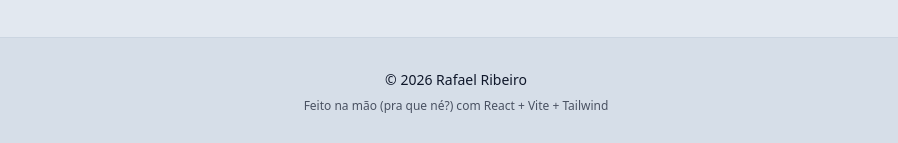
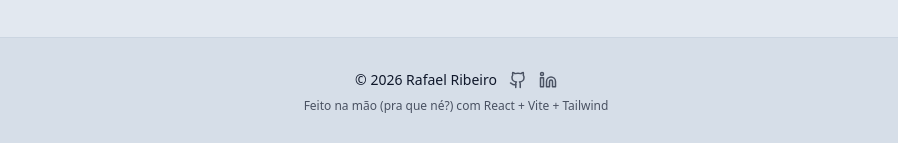
Before and after one commit to rafa-ribeiro/rafaelribeiro.dev, a React (Vite) app: page / in a window 1280 px wide. Shown: the part 654-797 px from the top of the page, without its empty margins (184-1082 px from the left). Built offline with nearby package versions, Linux system fonts and the light colour scheme.

Commit message:
chore: Add social icons

```diff
--- a/package.json
+++ b/package.json
@@ -11,6 +11,7 @@
   },
   "dependencies": {
     "gray-matter": "^4.0.3",
+    "lucide-react": "^0.564.0",
     "marked": "^17.0.2",
     "react": "^19.2.0",
     "react-dom": "^19.2.0",
--- a/src/components/Footer.tsx
+++ b/src/components/Footer.tsx
@@ -1,3 +1,6 @@
+import { Github, Linkedin } from "lucide-react"
+
+
 export default function Footer() {
   return (
     <footer
@@ -13,13 +16,37 @@ export default function Footer() {
           text-text
         "
       >
-        <p className="mb-2">
-          © {new Date().getFullYear()} Rafael Ribeiro
-        </p>
+        <div className="flex justify-center items-center gap-3 mb-2">
+          <p>
+            © {new Date().getFullYear()} Rafael Ribeiro
+          </p>
+
+          <a
+            href="https://github.com/rafa-ribeiro/"
+            target="_blank"
+            rel="noopener noreferrer"
+            className="opacity-70 hover:opacity-100 hover:text-accent transition-all duration-200"
+            aria-label="GitHub"
+          >
+            <Github size={18} strokeWidth={2}/>
+          </a>
+
+          <a
+            href="https://www.linkedin.com/in/rafaelribeir0/"
+            target="_blank"
+            rel="noopener noreferrer"
+            className="opacity-70 hover:opacity-100 hover:text-accent transition-all duration-200"
+            aria-label="LinkedIn"
+          >
+            <Linkedin size={18} strokeWidth={2} />
+          </a>
+        </div>
 
         <p className="text-xs opacity-70">
           Feito na mão (pra que né?) com React + Vite + Tailwind
         </p>
+
+
       </div>
     </footer>
   )
--- a/src/components/Layout.tsx
+++ b/src/components/Layout.tsx
@@ -14,10 +14,12 @@ export default function Layout({ children }: LayoutProps) {
         bg-bg
         text-text
         transition-colors duration-300
-        bg-[radial-gradient(circle_at_top,rgba(124,58,237,0.05),transparent_60%)]
-        dark:bg-[radial-gradient(circle_at_top,rgba(52,211,153,0.06),transparent_60%)]
+        bg-[radial-gradient(900px_600px_at_-200px_0px,rgba(124,58,237,0.05),transparent_70%)]
+        dark:bg-[radial-gradient(1000px_700px_at_-250px_0px,rgba(52,211,153,0.10),transparent_75%)]
       "
     >
+
+
       <Header />
 
       <main
```
Also changed, not shown: 1 other file (tests, documents, lock files or other folders).
